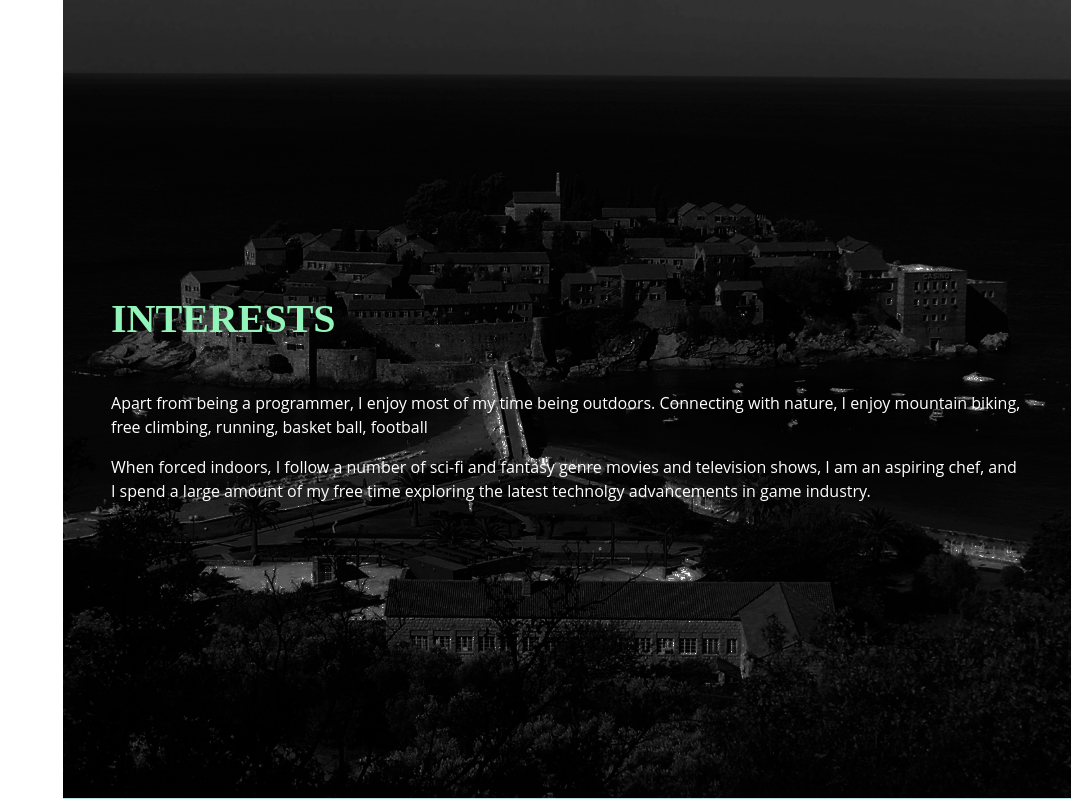
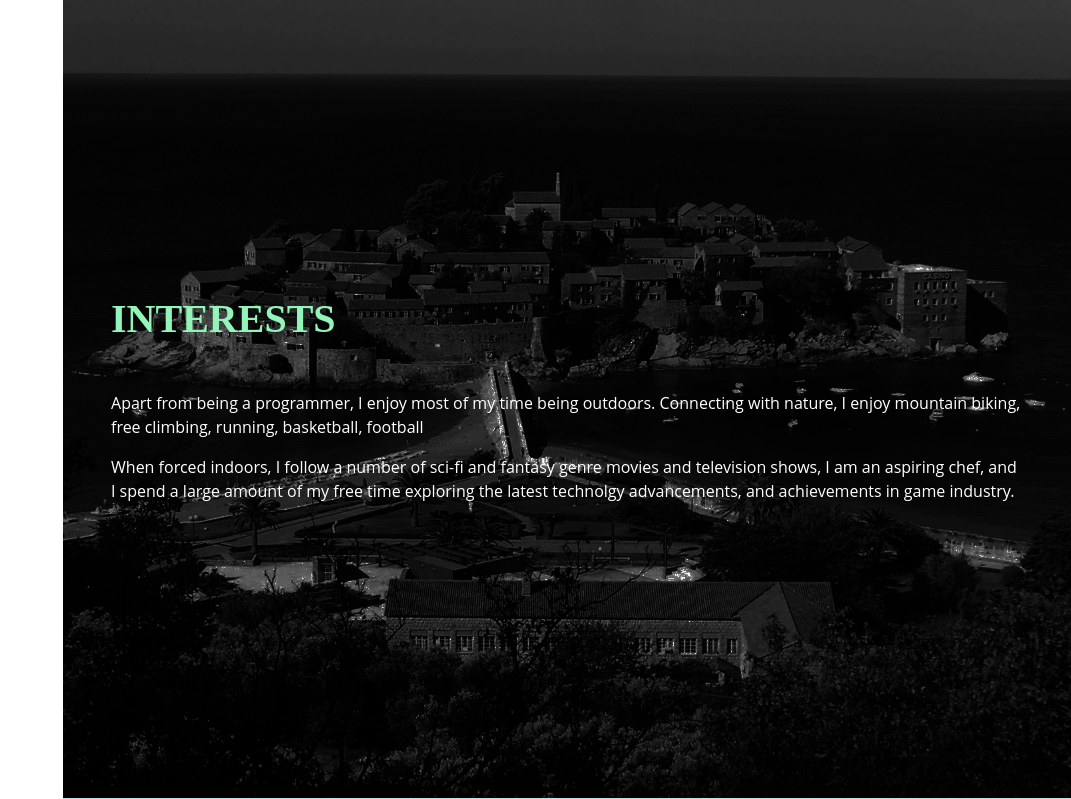
Before and after one commit to selimagovic/selimagovic.github.io, a plain HTML site: page index.html in a window 1280 px wide. Shown: the part 4001-4800 px from the top of the page, without its empty margins (209-1280 px from the left). Drawn offline with nearby package versions, Linux system fonts and the light colour scheme.

Commit message:
Fixed minor typoes

```diff
--- a/index.html
+++ b/index.html
@@ -225,8 +225,8 @@
 				<h1 class="mb-5">Interests
 				</h1>
 
-				<p>Apart from being a programmer, I enjoy most of my time being outdoors. Connecting with nature, I enjoy mountain biking, free climbing, running, basket ball, football</p>
-          <p class="mb-0">When forced indoors, I follow a number of sci-fi and fantasy genre movies and television shows, I am an aspiring chef, and I spend a large amount of my free time exploring the latest technolgy advancements in game industry.</p>
+				<p>Apart from being a programmer, I enjoy most of my time being outdoors. Connecting with nature, I enjoy mountain biking, free climbing, running, basketball, football</p>
+          <p class="mb-0">When forced indoors, I follow a number of sci-fi and fantasy genre movies and television shows, I am an aspiring chef, and I spend a large amount of my free time exploring the latest technolgy advancements, and achievements in game industry.</p>
 			</div>
 		</section>
 	</div>
```
